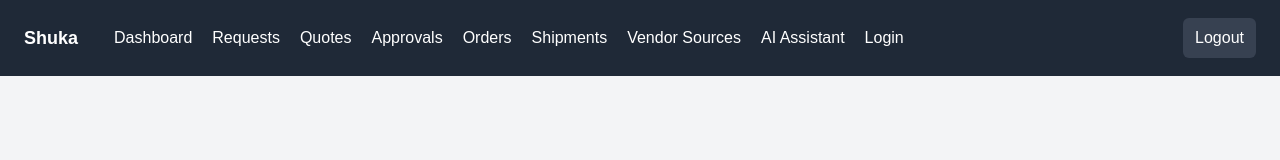
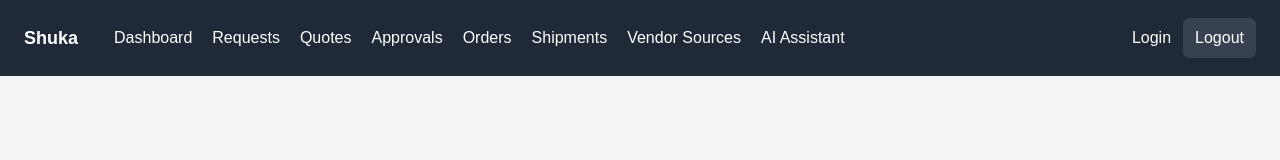
Before and after one commit to Gr33nstonecorp/shuka, a Next.js app: page /login in a window 1280 px wide. Shown: the top 160 px of the page. Built offline with nearby package versions, Linux system fonts and the light colour scheme; no server answers.

Commit message:
Update layout.tsx

```diff
--- a/app/layout.tsx
+++ b/app/layout.tsx
@@ -2,6 +2,7 @@ import Link from "next/link";
 import "./globals.css";
 import AuthGate from "./components/AuthGate";
 import LogoutButton from "./components/LogoutButton";
+import UserNav from "./components/UserNav";
 
 export const metadata = {
   title: "Shuka",
@@ -61,11 +62,16 @@ export default function RootLayout({
           <Link href="/assistant" style={{ color: "white", textDecoration: "none" }}>
             AI Assistant
           </Link>
-          <Link href="/login" style={{ color: "white", textDecoration: "none" }}>
-            Login
-          </Link>
 
-          <div style={{ marginLeft: "auto" }}>
+          <div
+            style={{
+              marginLeft: "auto",
+              display: "flex",
+              alignItems: "center",
+              gap: "12px",
+            }}
+          >
+            <UserNav />
             <LogoutButton />
           </div>
         </nav>
```
